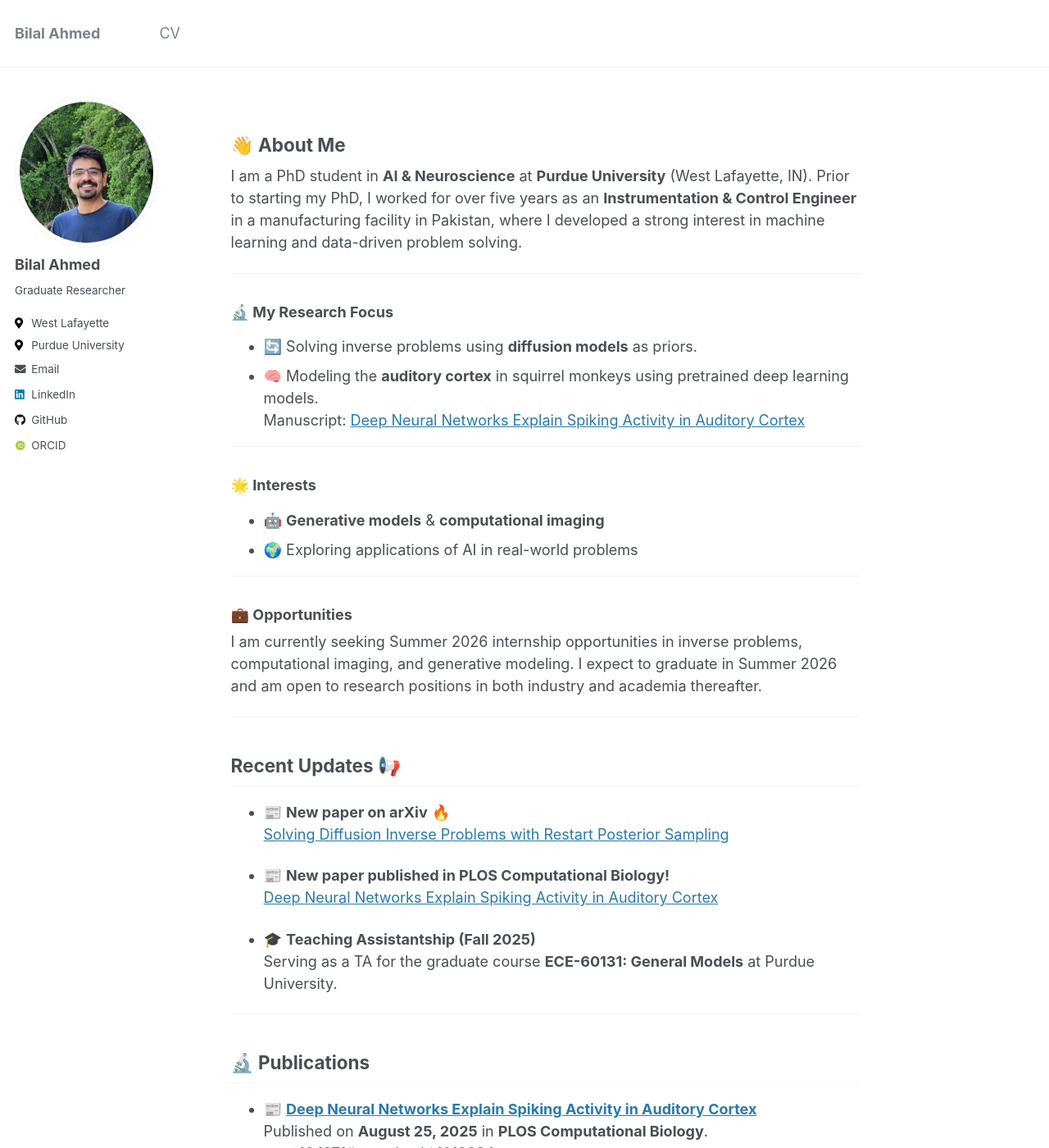
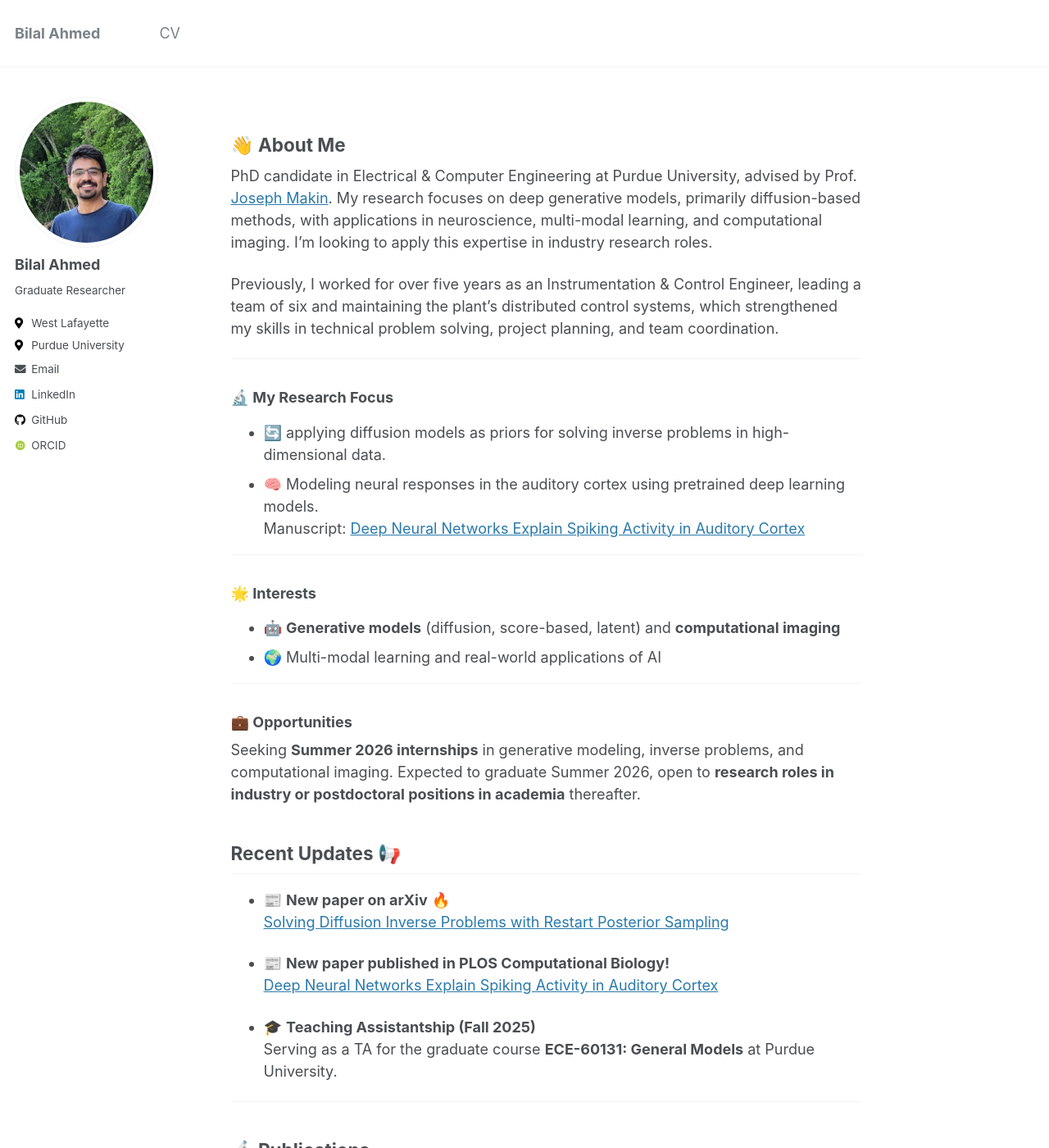
Before and after one commit to bilalhsp/bilalhsp.github.io, a Jekyll site: the page built from _pages/home.md, in a window 1280 px wide and 1400 px high. Shown: the whole window at 82% size. Built offline with Jekyll 4.4.1, drawn with Linux system fonts in a browser that asks for light colours; some web fonts are replaced.

Commit message:
Revise home page content and research focus
Updated personal and research information, including current academic status and internship opportunities.

```diff
--- a/_pages/home.md
+++ b/_pages/home.md
@@ -10,29 +10,29 @@ redirect_from:
   - /about.html
 ---
 
-I am a PhD student in **AI & Neuroscience** at **Purdue University** (West Lafayette, IN). Prior to starting my PhD, I worked for over five years as an **Instrumentation & Control Engineer** in a manufacturing facility in Pakistan, where I developed a strong interest in machine learning and data-driven problem solving.
+PhD candidate in Electrical & Computer Engineering at Purdue University, advised by Prof. [Joseph Makin](https://engineering.purdue.edu/ECE/People/ptProfile?resource_id=242786). My research focuses on deep generative models, primarily diffusion-based methods, with applications in neuroscience, multi-modal learning, and computational imaging. I’m looking to apply this expertise in industry research roles.
+
+Previously, I worked for over five years as an Instrumentation & Control Engineer, leading a team of six and maintaining the plant’s distributed control systems, which strengthened my skills in technical problem solving, project planning, and team coordination.
 
 ---
 
 ### 🔬 My Research Focus
-- 🔄 Solving inverse problems using **diffusion models** as priors.
-- 🧠 Modeling the **auditory cortex** in squirrel monkeys using pretrained deep learning models.
+- 🔄 applying diffusion models as priors for solving inverse problems in high-dimensional data.
+- 🧠 Modeling neural responses in the auditory cortex using pretrained deep learning models.
   Manuscript: [Deep Neural Networks Explain Spiking Activity in Auditory Cortex](https://journals.plos.org/ploscompbiol/article?id=10.1371/journal.pcbi.1013334)
 
 ---
 
 ### 🌟 Interests
 
-- 🤖 **Generative models** & **computational imaging**
-- 🌍 Exploring applications of AI in real-world problems
+- 🤖 **Generative models** (diffusion, score-based, latent) and **computational imaging**
+- 🌍 Multi-modal learning and real-world applications of AI
 
 ---
 
 ### 💼 Opportunities
 
-I am currently seeking Summer 2026 internship opportunities in inverse problems, computational imaging, and generative modeling. I expect to graduate in Summer 2026 and am open to research positions in both industry and academia thereafter.
-
----
+Seeking **Summer 2026 internships** in generative modeling, inverse problems, and computational imaging. Expected to graduate Summer 2026, open to **research roles in industry or postdoctoral positions in academia** thereafter.
 
 ## Recent Updates 📢
 
```
